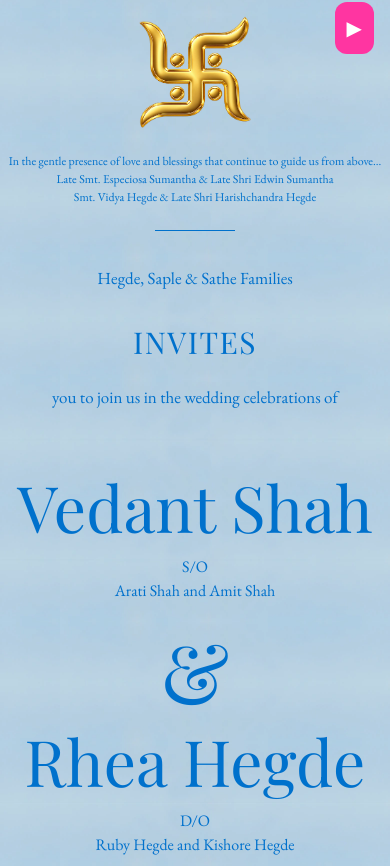
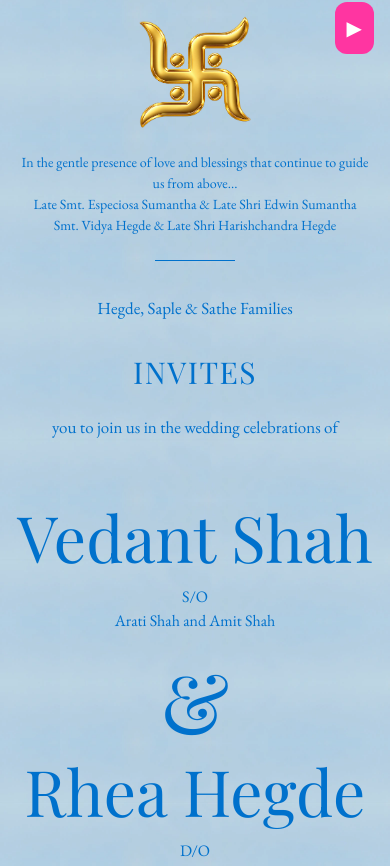
Before and after one commit to infogentech99/rheawedsvedant, a Next.js app: page / in a window 390 px wide. Shown: the part 774-1640 px from the top of the page. Built offline with nearby package versions, Linux system fonts and the light colour scheme; a web font is replaced by a local one.

Commit message:
update text

```diff
--- a/src/app/page.js
+++ b/src/app/page.js
@@ -148,7 +148,7 @@ export default function Home() {
               className="md:w-40 w-28 h-auto"
             />
 
-            <h2 className="text-[#0071CC] md:text-xl text-[12px] text-center font-eb-garamond">
+            <h2 className="text-[#0071CC] md:text-xl text-[14px] text-center font-eb-garamond px-4">
               In the gentle presence of love and blessings that continue to
               guide us from above... <br />
               Late Smt. Especiosa Sumantha & Late Shri Edwin Sumantha <br />
@@ -270,7 +270,7 @@ export default function Home() {
           <div className="flex gap-2">
             <hr className="w-10 lg:w-20 md:border my-3 lg:my-6 border-[#FFCB99]" />
             <img
-              src="/assets/icon.png"
+              src="/assets/icon3.png"
               alt="icon"
               className="w-5 h-5 lg:w-6 lg:h-6 lg:mt-3"
             />
```
Also changed, not shown: public/assets/icon3.png (renamed from public/assets/Icon.png).
